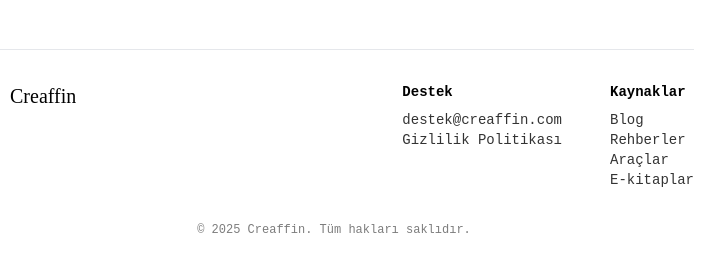
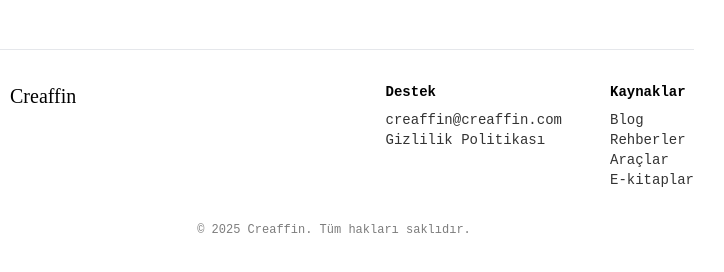
Before and after one commit to ghansolo/creaffin, a plain HTML site: page index.html in a window 1280 px wide. Shown: the part 3079-3351 px from the top of the page, 306-1030 px from the left. Drawn offline with nearby package versions, Linux system fonts and the light colour scheme.

Commit message:
Add files via upload

```diff
--- a/index.html
+++ b/index.html
@@ -436,10 +436,10 @@
         <nav class="mb-6 sm:mb-0">
           <h3 class="font-bold text-black mb-2">Destek</h3>
           <a
-            href="mailto:destek@creaffin.com"
+            href="mailto:creaffin@creaffin.com"
             class="text-[#333333] hover:text-black transition-colors block"
           >
-            destek@creaffin.com
+            creaffin@creaffin.com
           </a>
           <a
             href="#"
```
